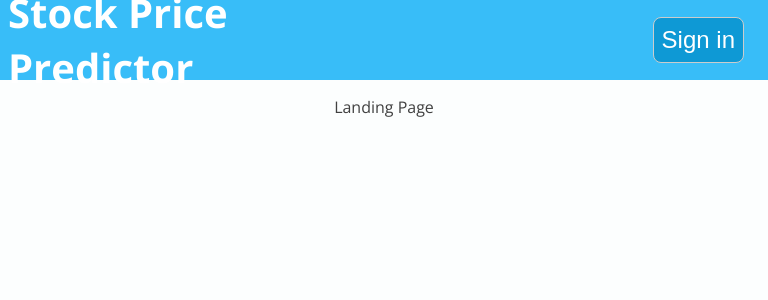
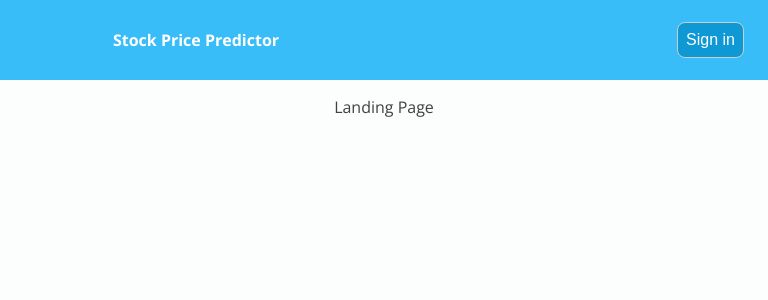
Before and after one commit to benAkehurst/stock-price-predictor-ui, a Next.js app: page / in a window 768 px wide. Shown: the top 300 px of the page. Built offline with nearby package versions, Linux system fonts and the light colour scheme; no server answers.

Commit message:
update styling on mobile

```diff
--- a/components/layout/main-header.module.css
+++ b/components/layout/main-header.module.css
@@ -45,13 +45,24 @@
   margin-right: 1rem;
 }
 
-@media (min-width: 768px) {
+@media (max-width: 768px) {
   .logo {
-    font-size: 2.5rem;
+    font-size: 1rem;
     color: white;
   }
 
   .navigation a {
-    font-size: 1.5rem;
+    font-size: 1rem;
+  }
+
+  .button {
+    font-size: 1rem;
+    border-radius: 0.5rem;
+    border: 1px solid #ccc;
+    background-color: #0e99d5;
+    cursor: pointer;
+    text-decoration: none;
+    color: white;
+    margin-right: 1rem;
   }
 }
```
